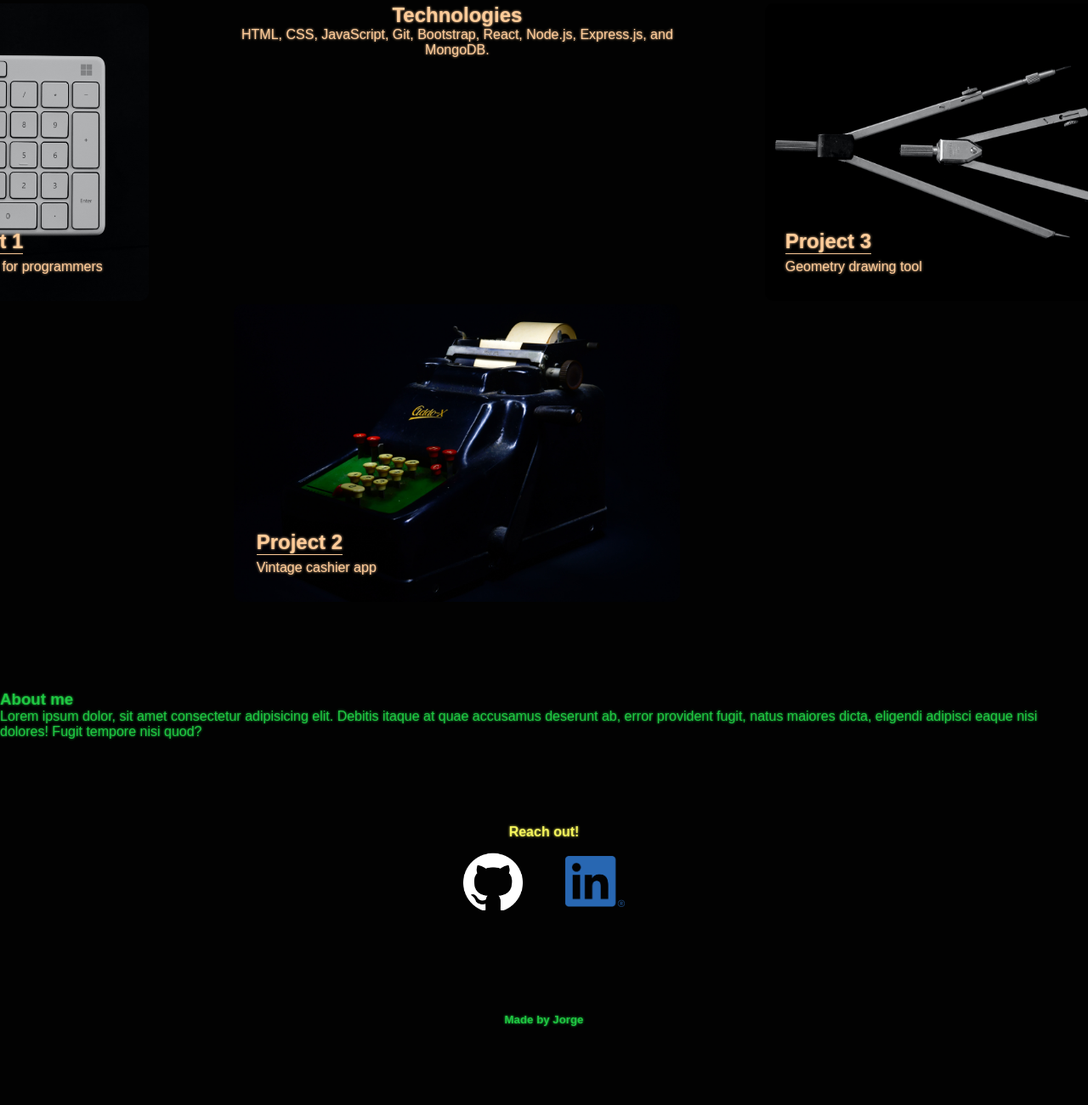
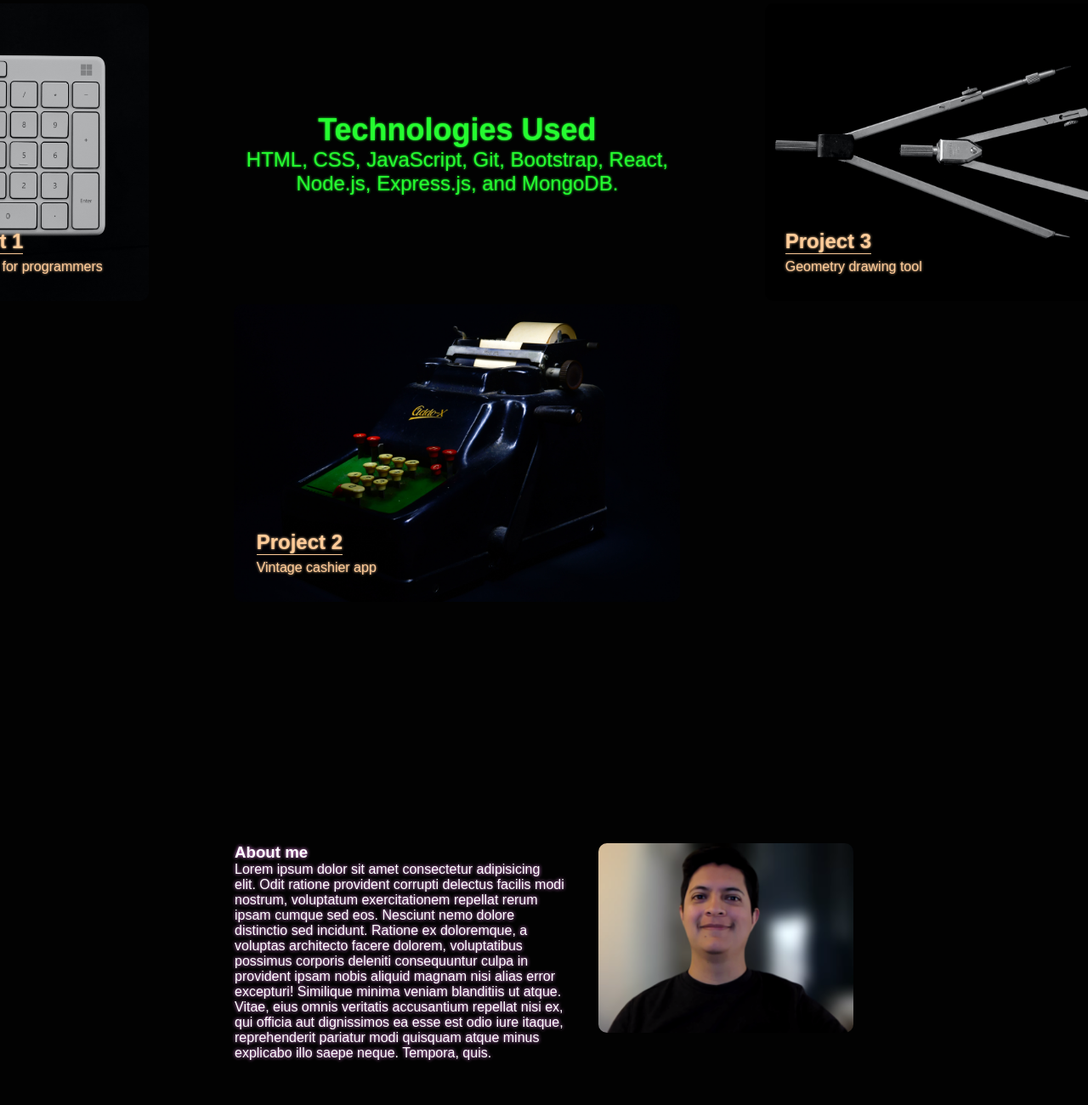
Before and after one commit to saduhub/Jorge-Duarte-Portfolio-Website, a plain HTML site: page index.html in a window 1280 px wide. Shown: the part 600-1900 px from the top of the page at 85% size. Drawn offline with Linux system fonts and the light colour scheme.

Commit message:
Finished HTML and styling for ultrawide display

```diff
--- a/assets/styles/styles.css
+++ b/assets/styles/styles.css
@@ -1,9 +1,9 @@
 :root{
     --background-color-1: rgb(2, 2, 2);
     --background-color-2: #0f0f0f;
-    --green-font-color: #1FC742;
-    --teal-font-color: rgba(100, 255, 255, 0.9);
-    --yellow-font-color: rgba(255, 255, 95, 0.9);
+    --green-font-color: #25fd30;
+    --teal-font-color: rgb(127, 254, 254);
+    --yellow-font-color: rgb(255, 255, 113);
     --purple-font-color: rgba(255, 150, 255, 1);
     --orange-font-color: rgba(255, 204, 153, 1);
     --standard-padding: 20px;
@@ -174,7 +174,13 @@ h1 {
 }
 
 .project-card-4 {
-  color: var(--orange-font-color);
+  display: flex;
+  flex-direction: column;
+  justify-content: center;
+  text-shadow: none;
+  color: var(--green-font-color);
+  text-shadow: 0px 0px 3px var(--green-font-color);
+  font-size: 1.5rem;
   grid-row: 1;
   grid-column: 2;
 }
@@ -222,13 +228,32 @@ h1 {
 }
 
 /* about section */
+#about {
+  margin: 20vh 20vw;
+  display: flex;
+  color: white;
+  text-shadow: 0px 0px 4px var(--purple-font-color);
+}
 
+#about > * {
+  padding: var(--standard-padding);
+}
+
+.Jorge {
+  max-width: 300px;
+  height: auto;
+  border-radius: 10px;
+}
 
 
 /* Contact section */
+#contact {
+  margin-bottom: var(--standard-margin-bottom);
+}
+
 #contact > h4 {
-  margin-top: var(--standard-margin-bottom);
   text-align: center;
+  font-size: 2rem;
   color: var(--yellow-font-color);
   text-shadow: 0px 0px 3px var(--yellow-font-color);
 }
@@ -246,3 +271,13 @@ h1 {
   padding: 5px;
   margin: 0px 20px;
 }
+
+
+/* footer */
+footer {
+  margin-top: var(--standard-margin-bottom);
+  color: white;
+  text-shadow: 0px 0px 1px white;
+  opacity: 0.7;
+  margin-bottom: 10px;
+}
--- a/index.html
+++ b/index.html
@@ -33,7 +33,7 @@
             <p class="hello">Hello! My name is</p>
             <h1>Jorge Duarte</h1>
             <p class="i-am">and I am a</p>
-            <p class="developer">Full-Stack Application Developer</p>
+            <p class="developer">full-stack application developer</p>
         </div>
         <section id="projects" class="project-grid">
             <div class="project-card-1">
@@ -58,13 +58,21 @@
                 </div>
             </div>
             <div class="project-card-4">
-                <h2>Technologies</h2>
+                <h2>Technologies Used</h2>
                 <p>HTML, CSS, JavaScript, Git, Bootstrap, React, Node.js, Express.js, and MongoDB.</p>
             </div>
         </section>
         <section id="about">
+            <div class="about-info">
             <h3>About me</h3>
-            <p>Lorem ipsum dolor, sit amet consectetur adipisicing elit. Debitis itaque at quae accusamus deserunt ab, error provident fugit, natus maiores dicta, eligendi adipisci eaque nisi dolores! Fugit tempore nisi quod?</p>
+            <p>Lorem ipsum dolor sit amet consectetur adipisicing elit. Odit ratione provident corrupti delectus facilis modi nostrum, voluptatum exercitationem repellat rerum ipsam cumque sed eos. Nesciunt nemo dolore distinctio sed incidunt.
+            Ratione ex doloremque, a voluptas architecto facere dolorem, voluptatibus possimus corporis deleniti consequuntur culpa in provident ipsam nobis aliquid magnam nisi alias error excepturi! Similique minima veniam blanditiis ut atque.
+            Vitae, eius omnis veritatis accusantium repellat nisi ex, qui officia aut dignissimos ea esse est odio iure itaque, reprehenderit pariatur modi quisquam atque minus explicabo illo saepe neque. Tempora, quis.</p>
+            </div>
+            <div class="profile-pic">
+                <img src="assets/pictures/profile pic blurred.png" alt="Jorge Duarte" class="Jorge
+                ">
+            </div>
         </section>
         <section id="contact">
             <h4>Reach out!</h4>
@@ -75,7 +83,7 @@
         </section>
     </main>
     <footer>
-        <h5>Made by Jorge</h5>
+        <h5>© Made by Jorge 2023. Brap.</h5>
     </footer>
 </body>
 </html>
```
Also changed, not shown: assets/pictures/profile pic blurred.png (added).
